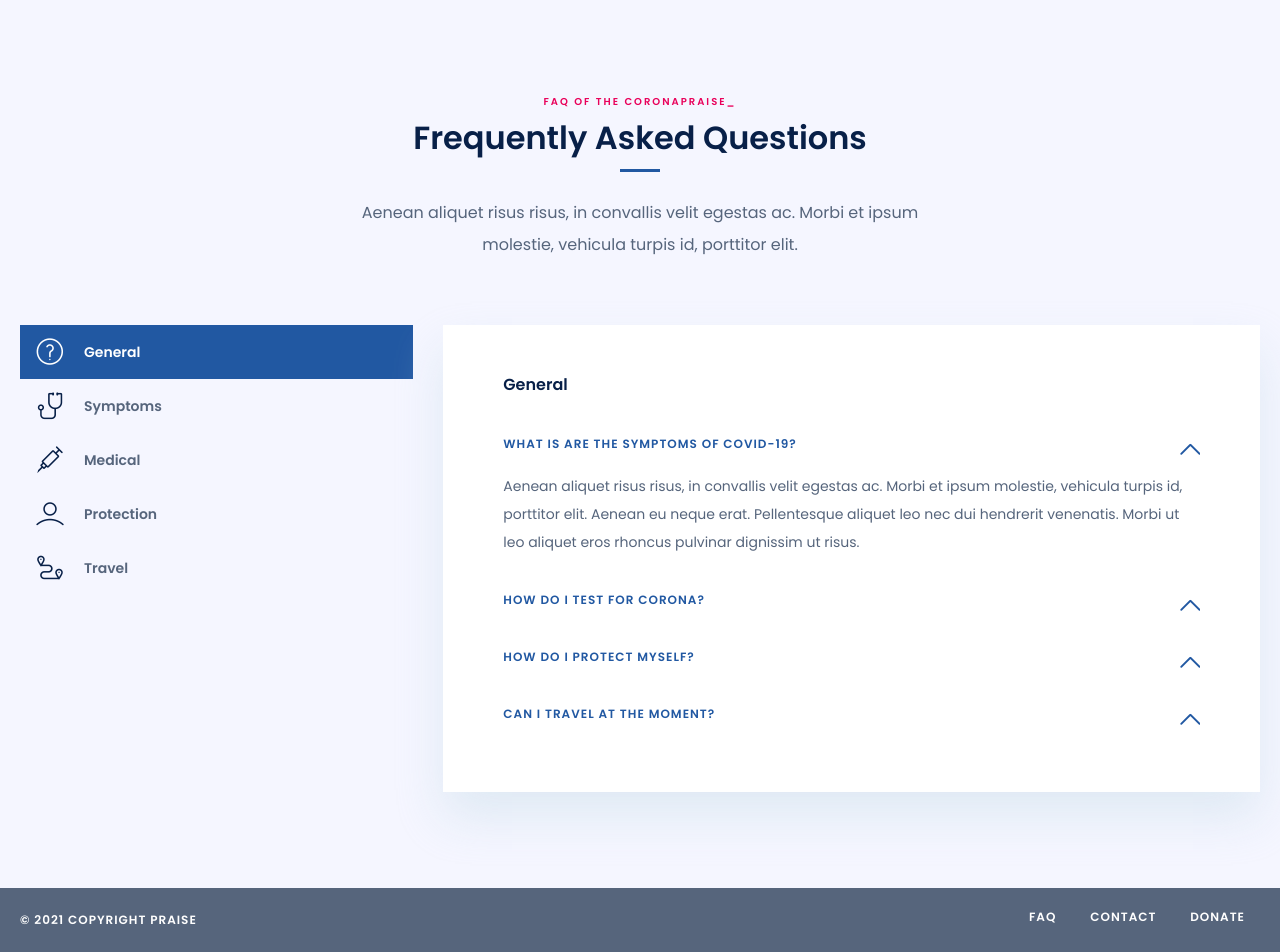
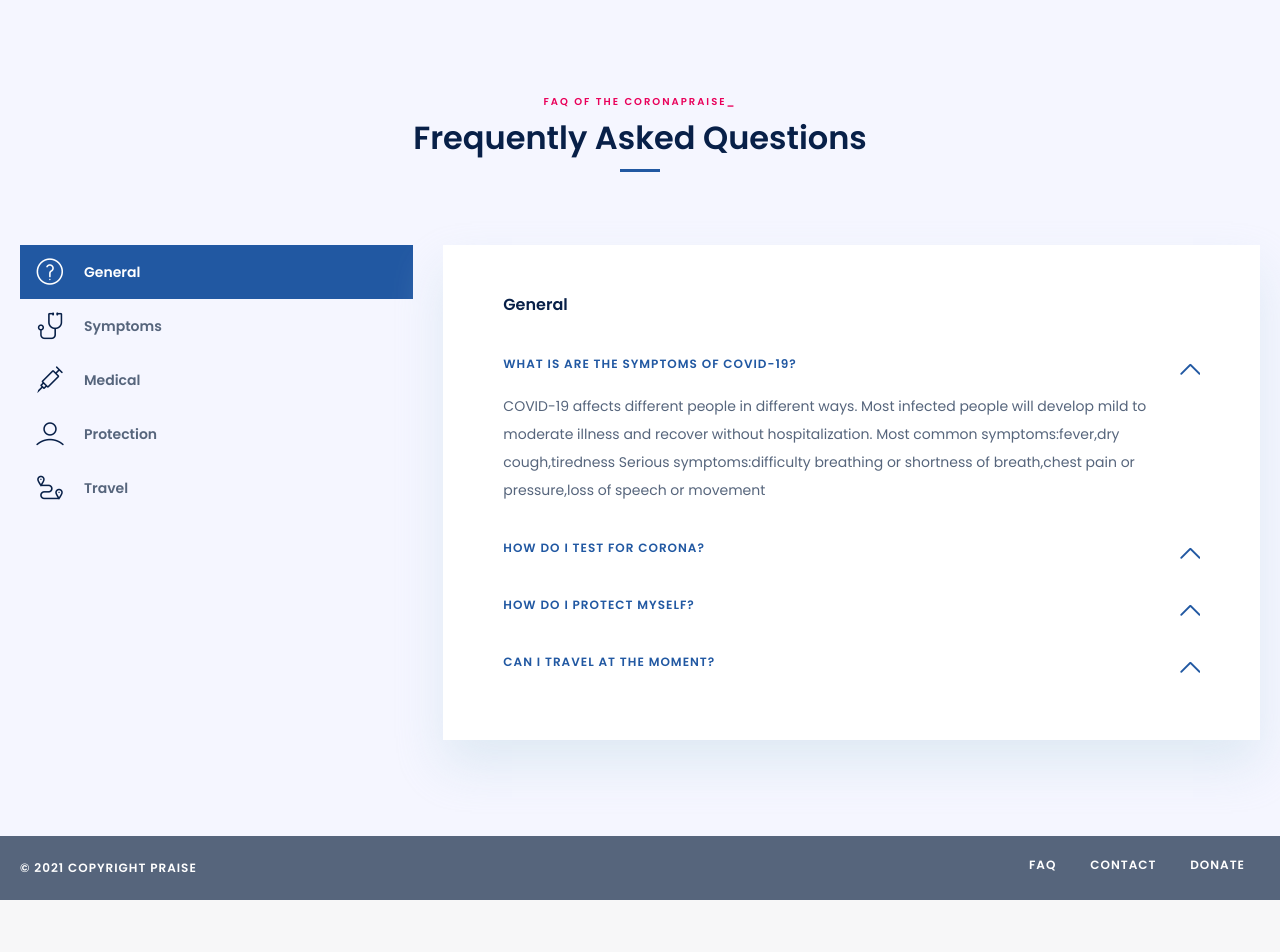
Before and after one commit to Abhishekgarg97/Covid19-Disease-prediction, a Django app: page /faq/ in a window 1280 px wide. Shown: the part 321-1273 px from the top of the page. After the commit the page ends 1221 px from the top, so only its background shows below. Run offline with Django 3.2, Linux system fonts and the light colour scheme; some libraries are stand-ins or nearby versions; some web fonts are replaced.

Commit message:
all done

```diff
--- a/app/templates/app/faq.html
+++ b/app/templates/app/faq.html
@@ -49,7 +49,7 @@
                     <div class="col-12 col-md-6 mb-5">
                         <span class="subtitle justify-content-center d-flex">FAQ of the CoronaPraise_</span>
                         <h2 class="title-line justify-content-center d-flex">Frequently Asked Questions</h2>
-                        <p class="text-center">Aenean aliquet risus risus, in convallis velit egestas ac. Morbi et ipsum molestie, vehicula turpis id, porttitor elit.</p>
+                        <!-- <p class="text-center">Aenean aliquet risus risus, in convallis velit egestas ac. Morbi et ipsum molestie, vehicula turpis id, porttitor elit.</p> -->
                     </div>
                 </div>
                 <div class="row">
@@ -85,7 +85,12 @@
                                         </div>
                                         <div class="collapse show" id="accordion-tab-1-content-1" aria-labelledby="accordion-tab-1-heading-1" data-parent="#accordion-tab-1">
                                             <div class="card-body">
-                                                <p>Aenean aliquet risus risus, in convallis velit egestas ac. Morbi et ipsum molestie, vehicula turpis id, porttitor elit. Aenean eu neque erat. Pellentesque aliquet leo nec dui hendrerit venenatis. Morbi ut leo aliquet eros rhoncus pulvinar dignissim ut risus.</p>
+                                                <p>
+                                                    COVID-19 affects different people in different ways. Most infected people will develop mild to moderate illness and
+                                                    recover without hospitalization.
+                                                    Most common symptoms:fever,dry cough,tiredness
+                                                    Serious symptoms:difficulty breathing or shortness of breath,chest pain or pressure,loss of speech or movement
+                                                </p>
                                             </div>
                                         </div>
                                     </div>
@@ -97,7 +102,17 @@
                                         </div>
                                         <div class="collapse" id="accordion-tab-1-content-2" aria-labelledby="accordion-tab-1-heading-2" data-parent="#accordion-tab-1">
                                             <div class="card-body">
-                                                <p>Sed sagittis interdum ornare. Sed at magna leo. Quisque ultricies massa non risus aliquet, nec pellentesque ligula iaculis. Duis et enim porttitor, fermentum enim id, vestibulum eros. Suspendisse potenti. Suspendisse convallis odio eget velit imperdiet luctus. Suspendisse bibendum pharetra lacus, non dapibus augue interdum nec. Integer pretium metus nec leo imperdiet aliquet. Curabitur nibh est, vulputate eget congue sit amet, maximus sed mi. Curabitur tincidunt augue quis consectetur sollicitudin. Vestibulum in arcu vehicula, eleifend dolor eu, fringilla orci. Mauris sollicitudin blandit ligula sed congue. Vivamus ut diam aliquet dui tempus consequat non eu eros.</p>
+                                                <p>
+                                                    There are different types of coronavirus tests that can be done:
+                                                    Swab Test – In this case, a special swab is used to take a sample from your nose or throat,
+                                                    Nasal aspirate – In this case, a saline solution will be injected into your nose and, then a sample is taken with a
+                                                    light suction,
+                                                    Tracheal aspirate – In this case, a thin tube with a torch, also known as a bronchoscope, is put into your mouth to
+                                                    reach your lungs from where a sample is collected,
+                                                    Sputum Test – Sputum is thick mucus that gets accumulated in the lungs and comes out with a cough. During this test
+                                                    you’re required to cough up sputum in a special cup or a swab is used to take a sample from your nose,
+                                                    Blood test – In this case, a blood sample is taken from a vein in the arm.
+                                                </p>
                                             </div>
                                         </div>
                                     </div>
@@ -109,7 +124,15 @@
                                         </div>
                                         <div class="collapse" id="accordion-tab-1-content-3" aria-labelledby="accordion-tab-1-heading-3" data-parent="#accordion-tab-1">
                                             <div class="card-body">
-                                                <p>Mauris scelerisque ipsum mauris, in tempor metus commodo eu. In magna enim, sodales rhoncus finibus non, sodales a elit.</p>
+                                                <p>Wash your hands often with soap and water for at least 20 seconds. Use an alcohol-based hand sanitizer that contains at
+                                                least 60% alcohol if soap and water are not available.
+                                                • Avoid touching your eyes, nose, and mouth with unwashed hands.
+                                                • Avoid close contact with people who are sick.
+                                                • Cover your cough or sneeze with a tissue, then throw the tissue in the trash.
+                                                • Clean and disinfect frequently touched objects and surfaces.
+                                                • Maintain at least 1 meter (3 feet) distance between yourself and other people, particularly those who are coughing,
+                                                sneezing and have a fever.
+                                                • Stay home and self-isolate even with minor symptoms such as cough, headache, mild fever, until you recover.</p>
                                             </div>
                                         </div>
                                     </div>
@@ -121,7 +144,9 @@
                                         </div>
                                         <div class="collapse" id="accordion-tab-1-content-4" aria-labelledby="accordion-tab-1-heading-4" data-parent="#accordion-tab-1">
                                             <div class="card-body">
-                                                <p>Proin vel tellus a mauris venenatis scelerisque non non augue. Integer in viverra elit, in lacinia augue. Nunc malesuada ultrices eros vitae tristique. Quisque convallis nibh id dui iaculis volutpat. Nunc rutrum purus libero.</p>
+                                                <p>
+                                                    If you are having RT-PCR (negative) report u can travel in india.
+                                                </p>
                                             </div>
                                         </div>
                                     </div>
@@ -133,48 +158,53 @@
                                     <div class="card">
                                         <div class="card-header" id="accordion-tab-2-heading-1">
                                             <h5>
-                                                <button class="btn btn-link" type="button" data-toggle="collapse" data-target="#accordion-tab-2-content-1" aria-expanded="false" aria-controls="accordion-tab-2-content-1"> Nunc malesuada ultrices eros vitae tristique?</button>
+                                                <button class="btn btn-link" type="button" data-toggle="collapse" data-target="#accordion-tab-2-content-1"
+                                                    aria-expanded="false" aria-controls="accordion-tab-2-content-1">Common Symptoms: </button>
                                             </h5>
                                         </div>
                                         <div class="collapse show" id="accordion-tab-2-content-1" aria-labelledby="accordion-tab-2-heading-1" data-parent="#accordion-tab-2">
                                             <div class="card-body">
-                                                <p>Proin vel tellus a mauris venenatis scelerisque non non augue. Integer in viverra elit, in lacinia augue. Nunc malesuada ultrices eros vitae tristique. Quisque convallis nibh id dui iaculis volutpat. Nunc rutrum purus libero.</p>
+                                                <p>
+                                                    Fever or chills
+                                                    Cough
+                                                    Shortness of breath or difficulty breathing
+                                                    Fatigue
+                                                    Muscle or body aches
+                                                    Headache</p>
                                             </div>
                                         </div>
                                     </div>
                                     <div class="card">
                                         <div class="card-header" id="accordion-tab-2-heading-2">
                                             <h5>
-                                                <button class="btn btn-link" type="button" data-toggle="collapse" data-target="#accordion-tab-2-content-2" aria-expanded="false" aria-controls="accordion-tab-2-content-2">Quisque convallis nibh id dui iaculis volutpat?</button>
+                                                <button class="btn btn-link" type="button" data-toggle="collapse" data-target="#accordion-tab-2-content-2" aria-expanded="false" aria-controls="accordion-tab-2-content-2">Serious symptoms:</button>
                                             </h5>
                                         </div>
                                         <div class="collapse" id="accordion-tab-2-content-2" aria-labelledby="accordion-tab-2-heading-2" data-parent="#accordion-tab-2">
                                             <div class="card-body">
-                                                <p>Proin vel tellus a mauris venenatis scelerisque non non augue. Integer in viverra elit, in lacinia augue. Nunc malesuada ultrices eros vitae tristique. Quisque convallis nibh id dui iaculis volutpat. Nunc rutrum purus libero.</p>
+                                                <p>
+                                                Trouble breathing
+                                                Persistent pain or pressure in the chest
+                                                New confusion
+                                                Inability to wake or stay awake
+                                                Pale, gray, or blue-colored skin, lips, or nail beds, depending on skin tone</p>
                                             </div>
                                         </div>
                                     </div>
                                     <div class="card">
                                         <div class="card-header" id="accordion-tab-2-heading-3">
                                             <h5>
-                                                <button class="btn btn-link" type="button" data-toggle="collapse" data-target="#accordion-tab-2-content-3" aria-expanded="false" aria-controls="accordion-tab-2-content-3">Integer in viverra elit?</button>
+                                                <button class="btn btn-link" type="button" data-toggle="collapse" data-target="#accordion-tab-2-content-3" aria-expanded="false" aria-controls="accordion-tab-2-content-3">Less common symptoms:</button>
                                             </h5>
                                         </div>
                                         <div class="collapse" id="accordion-tab-2-content-3" aria-labelledby="accordion-tab-2-heading-3" data-parent="#accordion-tab-2">
                                             <div class="card-body">
-                                                <p>Cras bibendum urna leo, nec ultricies nunc pharetra eget. Sed maximus fermentum mattis</p>
-                                            </div>
-                                        </div>
-                                    </div>
-                                    <div class="card">
-                                        <div class="card-header" id="accordion-tab-2-heading-4">
-                                            <h5>
-                                                <button class="btn btn-link" type="button" data-toggle="collapse" data-target="#accordion-tab-2-content-4" aria-expanded="false" aria-controls="accordion-tab-2-content-4">Aenean eget gravida eros?</button>
-                                            </h5>
-                                        </div>
-                                        <div class="collapse" id="accordion-tab-2-content-4" aria-labelledby="accordion-tab-2-heading-4" data-parent="#accordion-tab-2">
-                                            <div class="card-body">
-                                                <p>Vivamus vehicula, velit et tincidunt imperdiet, ipsum felis rutrum est, non egestas erat mi hendrerit lacus. Vestibulum ac arcu est. Duis ac neque egestas, efficitur nunc sed, mollis magna. Aliquam ac scelerisque velit, id blandit odio.</p>
+                                                <p>
+                                                New loss of taste or smell
+                                                Sore throat
+                                                Congestion or runny nose
+                                                Nausea or vomiting
+                                                Diarrhea</p>
                                             </div>
                                         </div>
                                     </div>
@@ -186,28 +216,36 @@
                                 <div class="card">
                                     <div class="card-header" id="accordion-tab-3-heading-1">
                                         <h5>
-                                                <button class="btn btn-link" type="button" data-toggle="collapse" data-target="#accordion-tab-3-content-1" aria-expanded="false" aria-controls="accordion-tab-3-content-1">Quisque convallis nibh id dui iaculis volutpat?</button>
+                                            <button class="btn btn-link" type="button" data-toggle="collapse" data-target="#accordion-tab-3-content-1" aria-expanded="false" aria-controls="accordion-tab-3-content-1">At-Home Coronavirus Treatment</button>
                                         </h5>
                                     </div>
                                     <div class="collapse show" id="accordion-tab-3-content-1" aria-labelledby="accordion-tab-3-heading-2" data-parent="#accordion-tab-3">
                                         <div class="card-body">
-                                                <p>Proin vel tellus a mauris venenatis scelerisque non non augue. Integer in viverra elit, in lacinia augue. Nunc malesuada ultrices eros vitae tristique. Quisque convallis nibh id dui iaculis volutpat. Nunc rutrum purus libero.</p>
+                                            <p>Rest. It can make you feel better and may speed your recovery.
+                                            Stay home. Don't go to work, school, or public places.
+                                            Drink fluids. You lose more water when you're sick. Dehydration can make symptoms worse and cause other health problems.
+                                            Monitor. If your symptoms get worse, call your doctor right away. Don't go to their office without calling first. They
+                                            might tell you to stay home, or they may need to take extra steps to protect staff and other patients.
+                                            Ask your doctor about over-the-counter medicines that may help, like acetaminophen to lower your fever.
+                                        </p>
                                         </div>
                                     </div>
                                 </div>
                                 <div class="card">
                                     <div class="card-header" id="accordion-tab-3-heading-2">
                                         <h5>
-                                                <button class="btn btn-link" type="button" data-toggle="collapse" data-target="#accordion-tab-3-content-2" aria-expanded="false" aria-controls="accordion-tab-3-content-2">Integer in viverra elit?</button>
+                                            <button class="btn btn-link" type="button" data-toggle="collapse" data-target="#accordion-tab-3-content-2" aria-expanded="false" aria-controls="accordion-tab-3-content-2">hospitalized with COVID-19</button>
                                         </h5>
                                     </div>
                                     <div class="collapse" id="accordion-tab-3-content-2" aria-labelledby="accordion-tab-3-heading-2" data-parent="#accordion-tab-3">
                                         <div class="card-body">
-                                                <p>Cras bibendum urna leo, nec ultricies nunc pharetra eget. Sed maximus fermentum mattis</p>
+                                            <p>Dexamethasone,Remdesivir,
+                                                Baricitinib in combination with remdesivir,
+                                                Anticoagulation drugs ("blood thinners")</p>
                                         </div>
                                     </div>
                                 </div>
-                                    <div class="card">
+                                <!-- <div class="card">
                                     <div class="card-header" id="accordion-tab-3-heading-3">
                                         <h5>
                                             <button class="btn btn-link" type="button" data-toggle="collapse" data-target="#accordion-tab-3-content-3" aria-expanded="false" aria-controls="accordion-tab-3-content-3">Aenean eget gravida eros?</button>
@@ -218,7 +256,7 @@
                                             <p>Vivamus vehicula, velit et tincidunt imperdiet, ipsum felis rutrum est, non egestas erat mi hendrerit lacus. Vestibulum ac arcu est. Duis ac neque egestas, efficitur nunc sed, mollis magna. Aliquam ac scelerisque velit, id blandit odio.</p>
                                         </div>
                                     </div>
-                                    </div>
+                                </div> -->
                             </div>
                         </div>
                         <div class="tab-pane" id="tab4" role="tabpanel" aria-labelledby="tab4">
@@ -227,24 +265,28 @@
                                 <div class="card">
                                     <div class="card-header" id="accordion-tab-4-heading-1">
                                         <h5>
-                                                <button class="btn btn-link" type="button" data-toggle="collapse" data-target="#accordion-tab-4-content-1" aria-expanded="false" aria-controls="accordion-tab-4-content-1"> Nunc malesuada ultrices eros vitae tristique?</button>
+                                            <button class="btn btn-link" type="button" data-toggle="collapse" data-target="#accordion-tab-4-content-1" aria-expanded="false" aria-controls="accordion-tab-4-content-1"> Stopping the spread starts with you</button>
                                         </h5>
                                     </div>
                                     <div class="collapse show" id="accordion-tab-4-content-1" aria-labelledby="accordion-tab-4-heading-1" data-parent="#accordion-tab-4">
                                         <div class="card-body">
-                                                <p>Proin vel tellus a mauris venenatis scelerisque non non augue. Integer in viverra elit, in lacinia augue. Nunc malesuada ultrices eros vitae tristique. Quisque convallis nibh id dui iaculis volutpat. Nunc rutrum purus libero.</p>
+                                            <p>Wear a mask.
+                                                Clean your hands.
+                                                Maintain safe distance.
+                                                Get vaccinated.</p>
                                         </div>
                                     </div>
                                 </div>
                                 <div class="card">
                                     <div class="card-header" id="accordion-tab-4-heading-2">
                                         <h5>
-                                                <button class="btn btn-link" type="button" data-toggle="collapse" data-target="#accordion-tab-4-content-2" aria-expanded="false" aria-controls="accordion-tab-4-content-2">Aenean eget gravida eros?</button>
+                                            <button class="btn btn-link" type="button" data-toggle="collapse" data-target="#accordion-tab-4-content-2" aria-expanded="false" aria-controls="accordion-tab-4-content-2">stay Away</button>
                                         </h5>
                                     </div>
                                     <div class="collapse" id="accordion-tab-4-content-2" aria-labelledby="accordion-tab-4-heading-2" data-parent="#accordion-tab-4">
                                         <div class="card-body">
-                                                <p>Vivamus vehicula, velit et tincidunt imperdiet, ipsum felis rutrum est, non egestas erat mi hendrerit lacus. Vestibulum ac arcu est. Duis ac neque egestas, efficitur nunc sed, mollis magna. Aliquam ac scelerisque velit, id blandit odio.</p>
+                                            <p> Stay 6 feet apart from others who don’t live with you.
+                                                Avoid crowds and poorly ventilated indoor spaces.</p>
                                         </div>
                                     </div>
                                 </div>
@@ -256,12 +298,15 @@
                                 <div class="card">
                                     <div class="card-header" id="accordion-tab-5-heading-1">
                                         <h5>
-                                                <button class="btn btn-link" type="button" data-toggle="collapse" data-target="#accordion-tab-5-content-1" aria-expanded="false" aria-controls="accordion-tab-5-content-1"> Nunc malesuada ultrices eros vitae tristique?</button>
+                                            <button class="btn btn-link" type="button" data-toggle="collapse" data-target="#accordion-tab-5-content-1" aria-expanded="false" aria-controls="accordion-tab-5-content-1"> If you are having RT-PCR (negative) report u can travel in india.</button>
                                         </h5>
                                     </div>
                                     <div class="collapse show" id="accordion-tab-5-content-1" aria-labelledby="accordion-tab-5-heading-1" data-parent="#accordion-tab-5">
                                         <div class="card-body">
-                                                <p>Proin vel tellus a mauris venenatis scelerisque non non augue. Integer in viverra elit, in lacinia augue. Nunc malesuada ultrices eros vitae tristique. Quisque convallis nibh id dui iaculis volutpat. Nunc rutrum purus libero.</p>
+                                           <p>The travel status of individual countries can change suddenly and we know it can be hard to stay on top of it all.
+                                        That's why we're getting you the information you need to consider when planning travel.Just enter your departure country
+                                        below - the map will update to reflect countries' opening status and any entry requirements for air travellers. Before
+                                        you book, be sure to double check your country's official government site.</p>
                                         </div>
                                     </div>
                                 </div>
```
Lines whose indentation alone changed are shown as unchanged.
